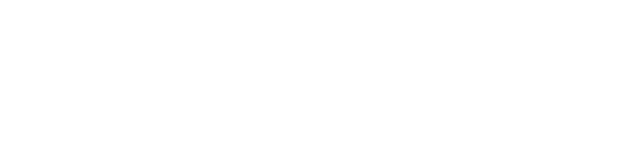
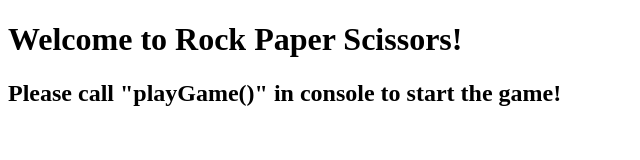
Before and after one commit to jackp50/RockPaperScissors, a plain HTML site: page index.html in a window 1280 px wide. Shown: the whole page, without its empty margins (0-640 px from the left). Drawn offline with Linux system fonts and the light colour scheme.

Commit message:
Added instructions to index.html and cleaned up whitespace in script.js

```diff
--- a/index.html
+++ b/index.html
@@ -3,12 +3,13 @@
 <head>
     <meta charset="UTF-8">
     <meta name="viewport" content="width=device-width, initial-scale=1.0">
-    <title>Document</title>
+    <title>Rock, Paper, Scissors</title>
     <script src="script.js"></script>
 </head>
 <body>
 
-
+    <h1>Welcome to Rock Paper Scissors!</h1>
+    <h2>Please call "playGame()" in console to start the game!</h2>
 
 </body>
 </html>
```
Also changed, not shown: script.js (+1 -12 lines).
